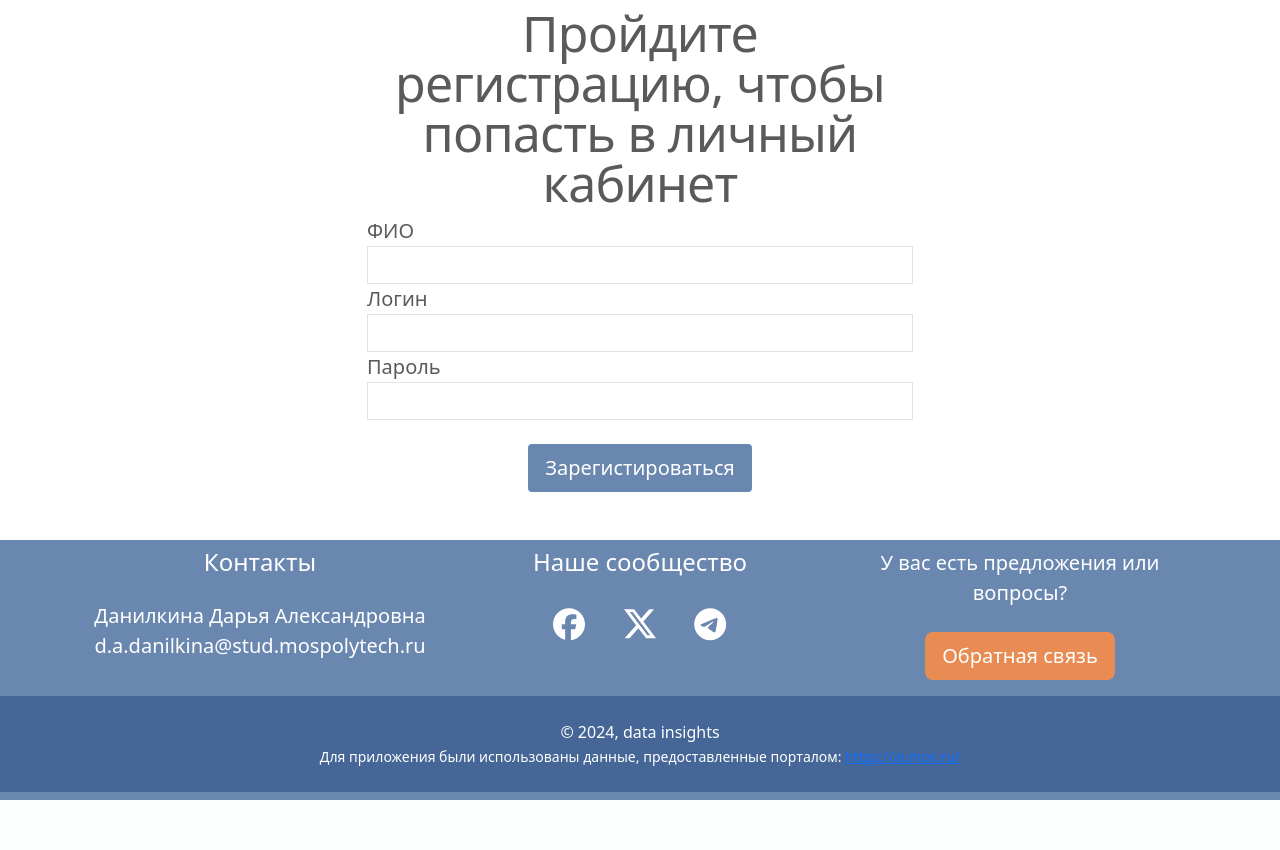
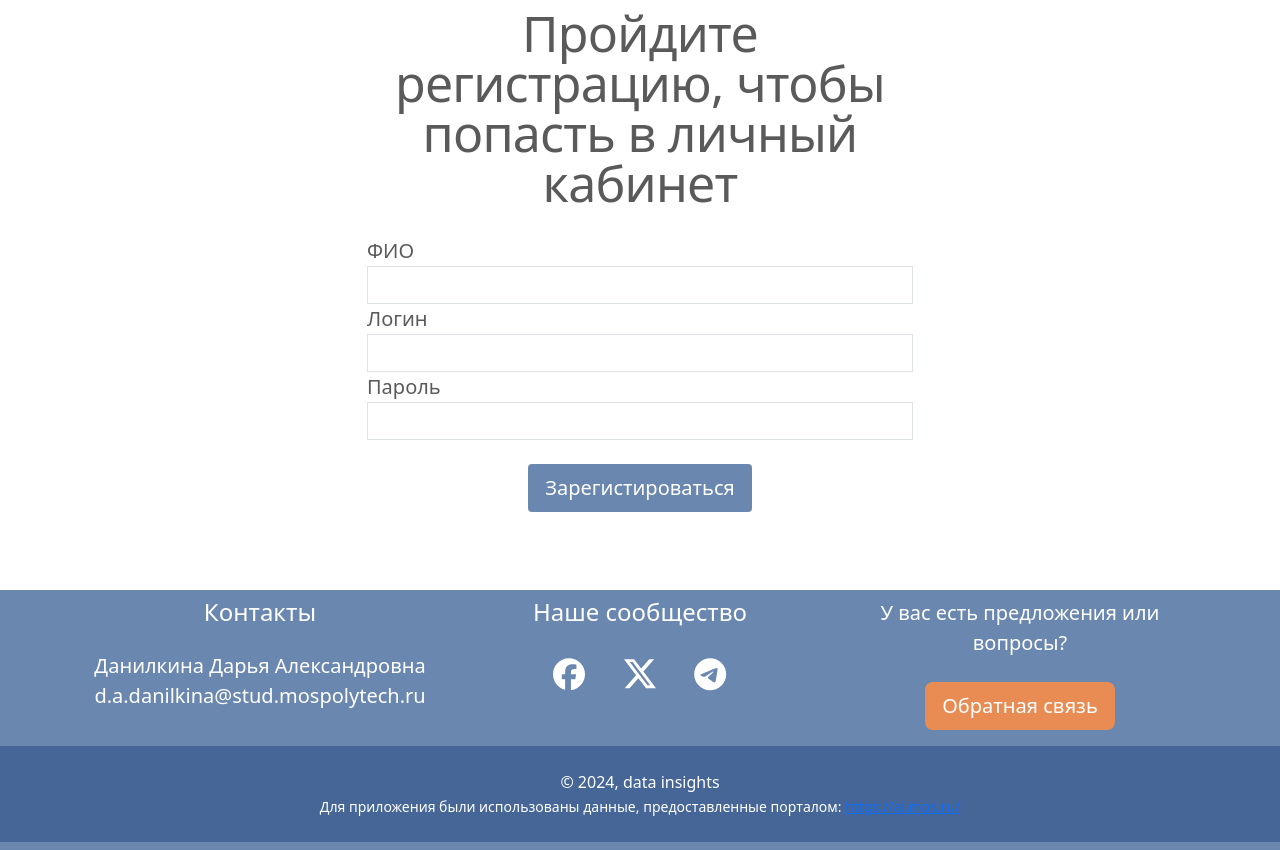
Before and after one commit to daarra/-ourse-project, a PHP site: page /signup.php in a window 1280 px wide. Shown: the part 200-1050 px from the top of the page. Before the commit the page ends 1000 px from the top, so only its background shows below. Run offline with PHP 8.4, Linux system fonts and the light colour scheme.

Commit message:
Реализовано корректное отображение футера на страницах сайта.

```diff
--- a/signin.php
+++ b/signin.php
@@ -11,7 +11,7 @@
   </div>
 
   <div class="row justify-content-center">
-    <div class="col-lg-6">
+    <div class="col-lg-6" style="margin-top: 20px;">
       <form method="POST" action="./queries/auth.php">
         <div class="form-group">
           <label for="login" class="lead">Логин</label>
--- a/signup.php
+++ b/signup.php
@@ -10,7 +10,7 @@
   </div>
 
   <div class="row justify-content-center">
-    <div class="col-lg-6">
+    <div class="col-lg-6" style="margin-top: 20px;">
       <form method="POST" action="register.php">
         <div class="form-group">
           <label for="name" class="lead">ФИО</label>
@@ -31,6 +31,7 @@
           <div class="d-block">
             <a href="user.php" class="btn btn-custom1 btn-lg rounded-1">Зарегистироваться</a>
           </div>
+          <div style="margin-bottom: 30px;"></div>
         </div>
 
       </form>
--- a/success_page.php
+++ b/success_page.php
@@ -7,6 +7,7 @@
           <h2 class="featurette-heading">Ваша заявка отправлена. Спасибо! </h2>
         </div>
       </div>
+      <div style="margin-bottom: 360px;"></div>
     </div>
 
 </main>
--- a/tools.php
+++ b/tools.php
@@ -41,5 +41,6 @@ $connect->close();
 
 ?>
     </main>
+    <?php require("./elements/footer.php") ?>
 </body>
 </html>
```
